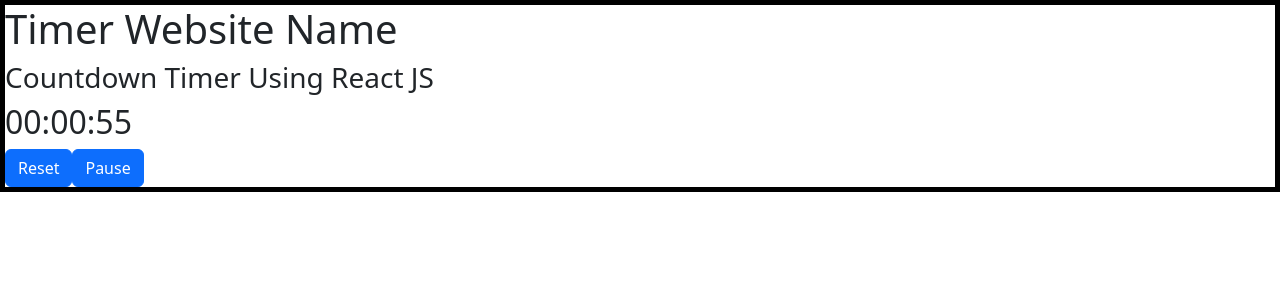
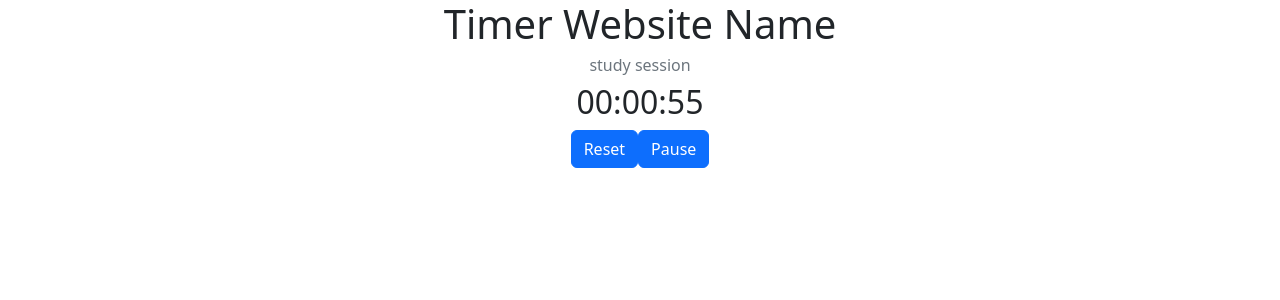
Before and after one commit to sunnyxtian/timer-app, a React (Create React App) app in the folder timer-app-react/: page / in a window 1280 px wide. Shown: the top 300 px of the page. Built offline with nearby package versions, Linux system fonts and the light colour scheme.

Commit message:
small text styling changes

```diff
--- a/timer-app-react/src/App.css
+++ b/timer-app-react/src/App.css
@@ -4,6 +4,8 @@
  * Timer App
  */
 
- .App-header {
-  border: 5px solid black;
- }
+.App-header {
+  text-align: center;
+  margin: auto;
+  max-width: 95%;
+}
--- a/timer-app-react/src/components/Timer.js
+++ b/timer-app-react/src/components/Timer.js
@@ -98,7 +98,7 @@
 
     return (
         <div>
-            <h3>Countdown Timer Using React JS</h3>
+            <h3 className="fs-6 text-secondary">study session</h3>
             <h2>{timer}</h2>
             <Button onClick={onClickReset}>Reset</Button>
             {isPaused ? (
```
